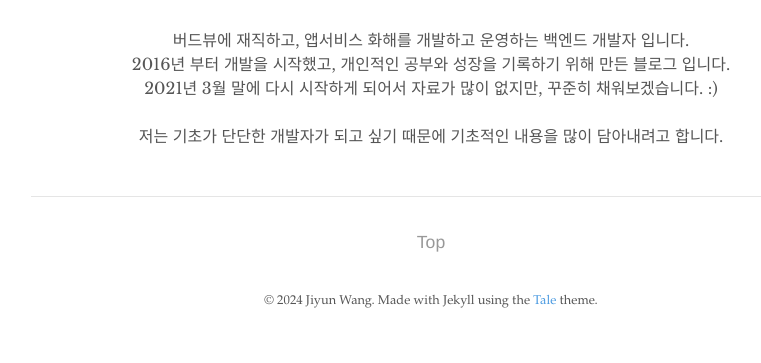
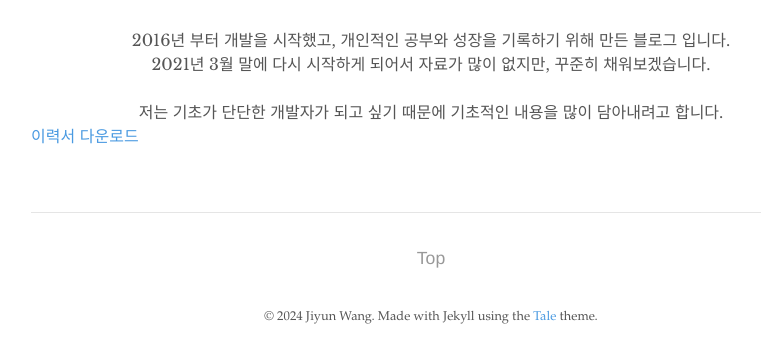
Before and after one commit to jiyunbb/Jiyun-Wang7.github.io, a Jekyll site: the page built from _pages/about.md, in a window 1280 px wide, cut to the strip 417-780 px from the top of the page. Shown: the whole strip, without its empty margins (209-970 px from the left). Built offline with Jekyll 4.4.1, drawn with Linux system fonts in a browser that asks for light colours.

Commit message:
about.md 내 resume 추가

```diff
--- a/_pages/about.md
+++ b/_pages/about.md
@@ -8,11 +8,8 @@ permalink: /about/
 <div style="text-align: center;">
 	<div><img src="/assets/about/jiyun.png" style="width: 105px;height: 120px"></div>
 	<br>
-	<span>
-		버드뷰에 재직하고, 앱서비스 화해를 개발하고 운영하는 백엔드 개발자 입니다. <br>
-		2016년 부터 개발을 시작했고, 개인적인 공부와 성장을 기록하기 위해 만든 블로그 입니다. <br>
-        2021년 3월 말에 다시 시작하게 되어서 자료가 많이 없지만, 꾸준히 채워보겠습니다. :) <br><br>
-
-        저는 기초가 단단한 개발자가 되고 싶기 때문에 기초적인 내용을 많이 담아내려고 합니다.
-	</span>
+	2016년 부터 개발을 시작했고, 개인적인 공부와 성장을 기록하기 위해 만든 블로그 입니다. <br/>
+	2021년 3월 말에 다시 시작하게 되어서 자료가 많이 없지만, 꾸준히 채워보겠습니다. <br/><br/>
+	저는 기초가 단단한 개발자가 되고 싶기 때문에 기초적인 내용을 많이 담아내려고 합니다.
 </div>
+<a href="/assets/about/resume_wang.pdf" download>이력서 다운로드</a>
```
Also changed, not shown: 1 other file.
